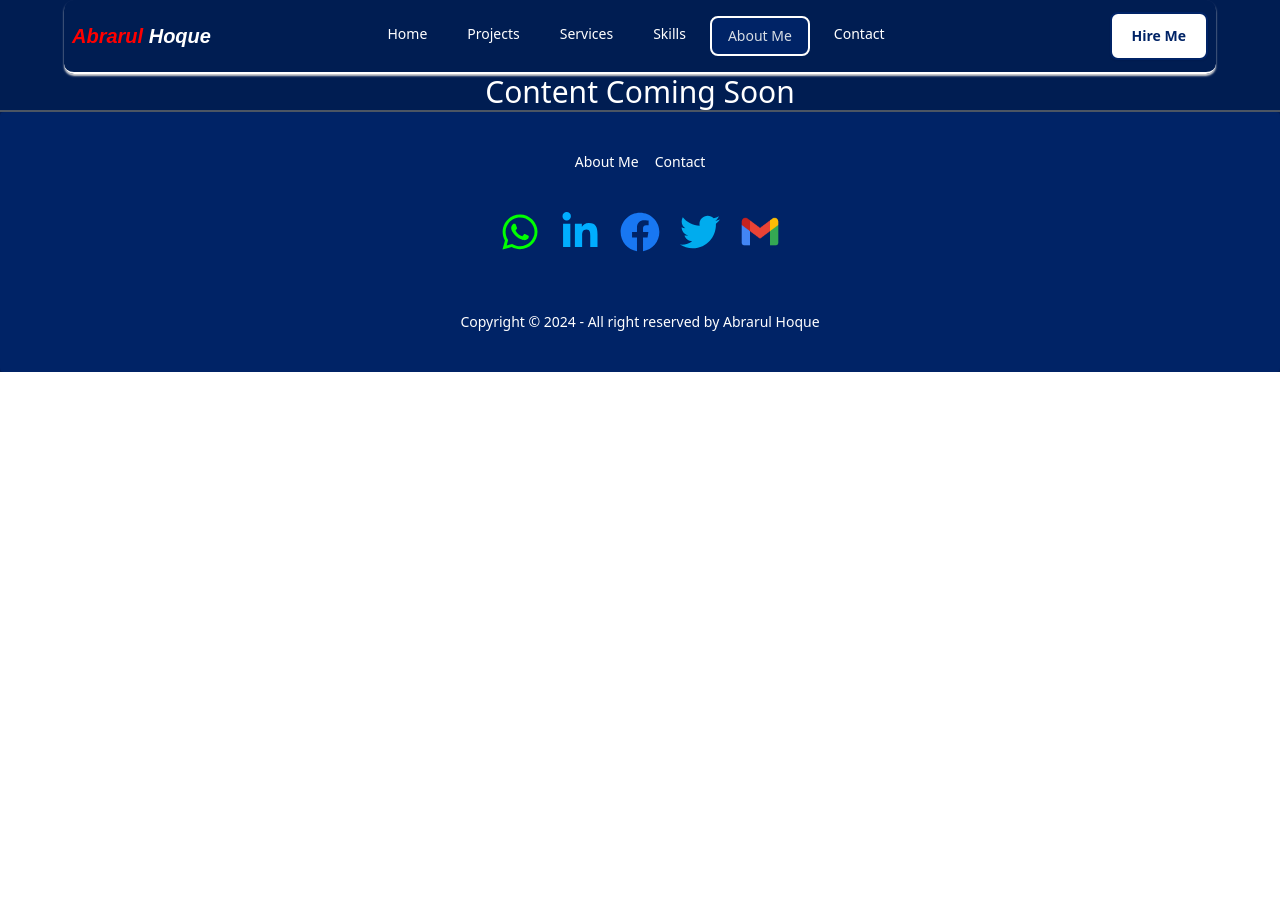
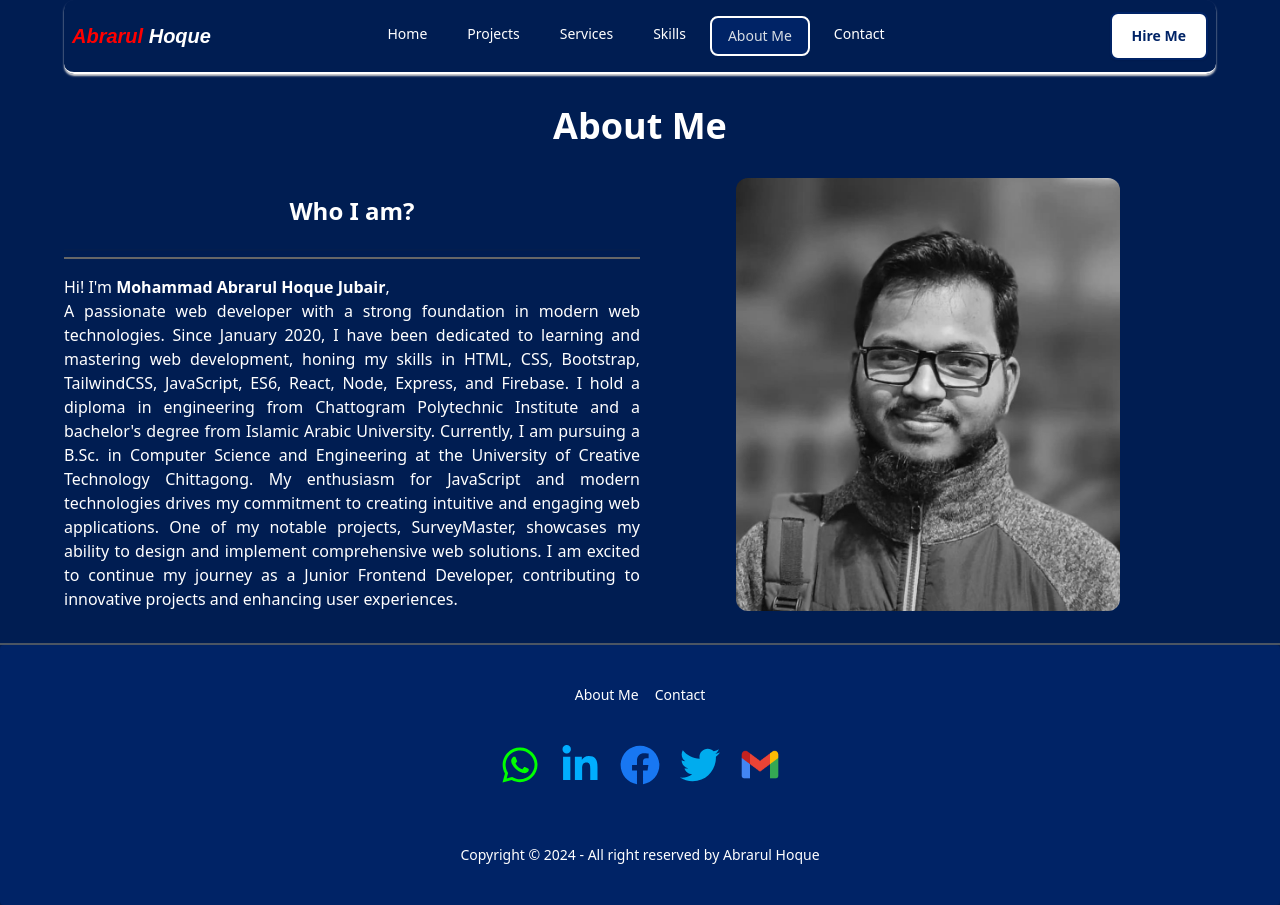
Before and after one commit to abrarul-hoque/abrar-portfolio, a React (Vite) app: page /about in a window 1280 px wide. Before the commit the page ends 800 px from the top, so only its background shows below. Built offline with nearby package versions, Linux system fonts and the light colour scheme.

Commit message:
Added about me section

```diff
--- a/src/components/pages/About/About.jsx
+++ b/src/components/pages/About/About.jsx
@@ -1,9 +1,24 @@
-import React from 'react';
+import abrarImg from '../../../assets/image/abrar.jpg';
 
 const About = () => {
     return (
-        <div>
-            <h1 className='text-center text-3xl'>Content Coming Soon</h1>
+        <div className='max-w-6xl mx-auto my-8'>
+            <h1 className='text-center text-3xl lg:text-4xl mb-8 font-bold'>About Me</h1>
+            <div className='flex flex-col lg:flex-row items-center'>
+                <div className='w-full lg:w-1/2'>
+                    <h4 className='text-center text-2xl my-4 font-semibold'>Who I am?</h4>
+                    <div className="divider border-b-2 border-[#676767]"></div>
+                    <p className='text-base text-justify'>
+                        Hi! I'm <span className='font-semibold'>Mohammad Abrarul Hoque Jubair</span>, <br /> A passionate web developer with a strong foundation in modern web technologies. Since January 2020, I have been dedicated to learning and mastering web development, honing my skills in HTML, CSS, Bootstrap, TailwindCSS, JavaScript, ES6, React, Node, Express, and Firebase. I hold a diploma in engineering from Chattogram Polytechnic Institute and a bachelor's degree from Islamic Arabic University. Currently, I am pursuing a B.Sc. in Computer Science and Engineering at the University of Creative Technology Chittagong. My enthusiasm for JavaScript and modern technologies drives my commitment to creating intuitive and engaging web applications. One of my notable projects, SurveyMaster, showcases my ability to design and implement comprehensive web solutions. I am excited to continue my journey as a Junior Frontend Developer, contributing to innovative projects and enhancing user experiences.
+                    </p>
+                </div>
+                <div className='w-full lg:w-1/2'>
+                    <div className='flex justify-center w-8/12 mx-auto'>
+                        <img src={abrarImg} className=' rounded-xl grayscale hover:grayscale-0 hvr-float' alt="" />
+                    </div>
+                </div>
+            </div>
+
         </div>
     );
 };
--- a/src/components/pages/Contact/Contact.jsx
+++ b/src/components/pages/Contact/Contact.jsx
@@ -52,6 +52,7 @@ const Contact = () => {
             </Helmet>
             <div className='max-w-6xl mx-auto'>
                 <h1 className="text-5xl text-center my-10 font-bold text-white">Get in Touch</h1>
+                <p className="text-center text-base">If you have any questions or concerns, please don't hesitate to contact me. I am open to any work opportunities that align with my skills and interests.</p>
                 <div className="flex flex-col md:flex-col lg:flex-row gap-4 my-6">
                     <div className='w-full lg:w-1/2 bg-[#00246661] rounded-xl'>
                         <img src={contactImg} alt="" />
```
Also changed, not shown: src/assets/image/abrar.jpg (added).
